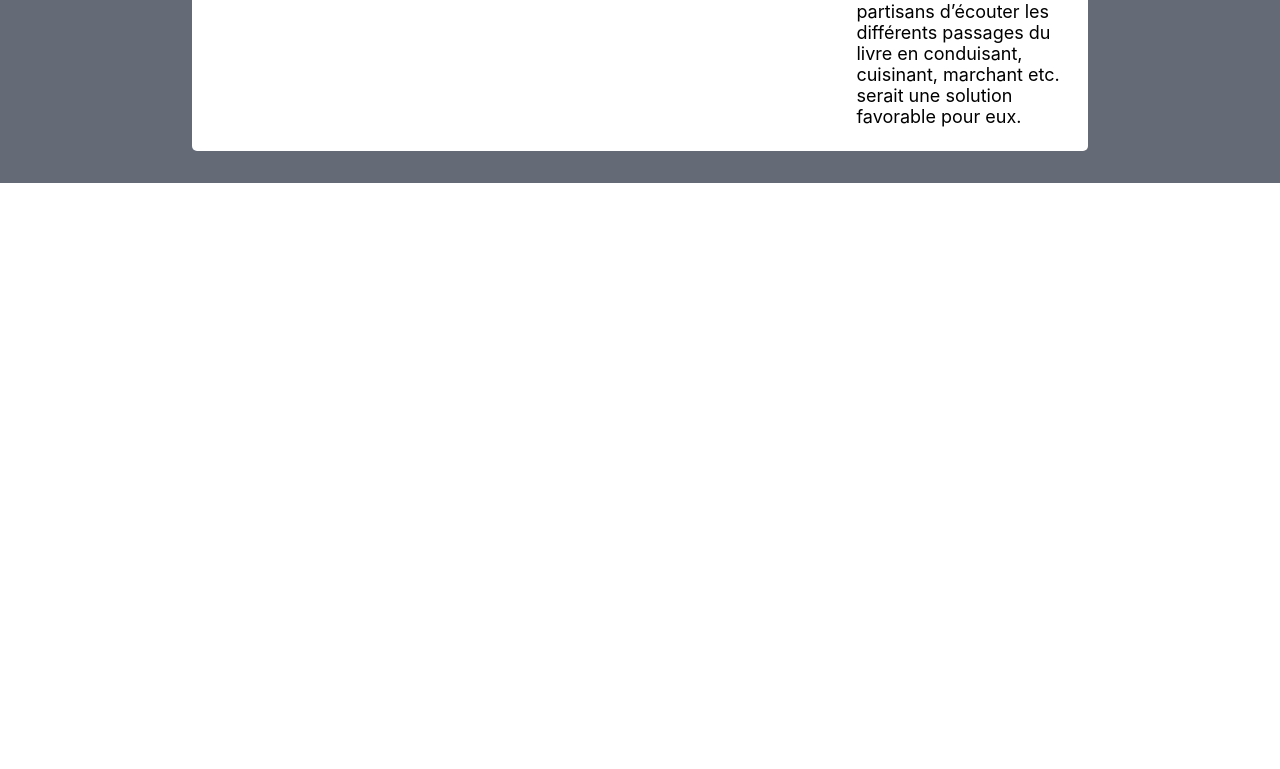
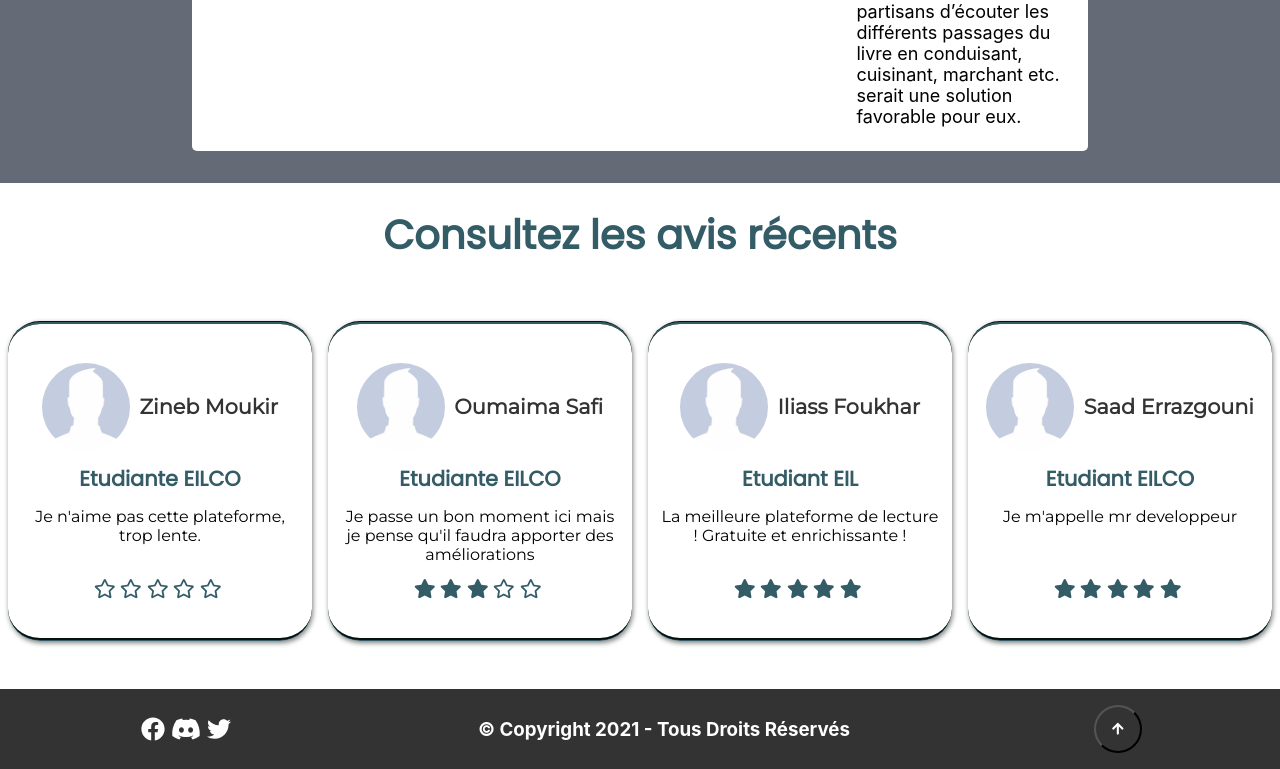
Before and after one commit to Genie-Logiciel-Eilco/front, a React (Create React App) app: page / in a window 1280 px wide. Shown: the part 2242-3011 px from the top of the page. Before the commit the page ends 2425 px from the top, so only its background shows below. Built offline with nearby package versions, Linux system fonts and the light colour scheme.

Commit message:
Homepage static done

```diff
--- a/package.json
+++ b/package.json
@@ -3,9 +3,15 @@
   "version": "0.1.0",
   "private": true,
   "dependencies": {
+    "@fortawesome/fontawesome-svg-core": "^1.2.36",
+    "@fortawesome/free-brands-svg-icons": "^5.15.4",
+    "@fortawesome/free-regular-svg-icons": "^5.15.4",
+    "@fortawesome/free-solid-svg-icons": "^5.15.4",
+    "@fortawesome/react-fontawesome": "^0.1.15",
     "@testing-library/jest-dom": "^5.14.1",
     "@testing-library/react": "^11.2.7",
     "@testing-library/user-event": "^12.8.3",
+    "fontawesome": "^5.6.3",
     "node-sass": "^6.0.1",
     "particles-bg": "^2.5.5",
     "react": "^17.0.2",
--- a/src/Components/CardSecondary/CardSecondary.js
+++ b/src/Components/CardSecondary/CardSecondary.js
@@ -1,9 +1,44 @@
-import React from 'react'
+import React from 'react';
+import './CardSecondary.scss';
+import {FontAwesomeIcon} from '@fortawesome/react-fontawesome';
+import {faStar} from '@fortawesome/free-solid-svg-icons';
+import {faStar as faStarTafi} from '@fortawesome/free-regular-svg-icons';
 
-export default function CardSecondary() {
+export default function CardSecondary({pdp, fullName, status, text, stars}) {
+    const generateStars = (stars) => {
+        if(stars > 5 || stars < 0){
+            return ["An error occured !"];
+        }
+        let output = [];
+
+        for(let i = 0; i < stars; i++){
+            output.push(
+                <FontAwesomeIcon icon={faStar} />
+            );
+        }
+
+        for(let i = stars; i < 5; i++){
+            output.push(
+                <FontAwesomeIcon icon={faStarTafi} />
+            );
+        }
+
+        return output;
+    }
+
     return (
-        <div>
-
+        <div className="card-secondary-wrapper">
+            <div className="card-secondary-header">
+                <img src={pdp} className="card-secondary-pdp" />
+                <h3>{fullName}</h3>
+            </div>
+            <div className="card-secondary-content">
+                <h3 className="card-secondary-status">{status}</h3>
+                <h3 className="card-secondary-text">{text}</h3>
+            </div>
+            <div className="card-secondary-footer">
+                {generateStars(stars)}
+            </div>
         </div>
     )
 }
--- /dev/null
+++ b/src/Components/CardSecondary/CardSecondary.scss
@@ -0,0 +1,78 @@
+@import '../../Styles/_mixins.scss';
+@import '../../Styles/_variables.scss';
+
+$img-size : 5.5rem;
+
+div.card-secondary-wrapper{
+    border : {
+        top : 3px groove $blue;
+        bottom : 3px groove $blue;
+    }
+    border-radius : 2rem;
+    width : 19rem;
+    height : 20rem;
+    padding : 0.7rem;
+    box-shadow : 1px 2px 5px rgba(0,0,0,0.5);
+    display :flex;
+    justify-content: center;
+    align-items: center;
+    flex-direction : column;
+
+    font-family: $font-one;
+    div.card-secondary-header{
+        display : flex;
+        align-items : center;
+        img{
+            height : $img-size;
+            width : $img-size;
+            border-radius : 50%;
+
+        }
+
+        h3{
+            align-self:  center;
+            padding : {
+                left : 0.6rem;
+            };
+            font-weight : 600;
+            font-size: 1.3rem;
+            color : $black;
+        }
+    }
+
+    div.card-secondary-content{
+        display : flex;
+        flex-direction : column;
+        align-items : center;
+        margin-bottom : 1rem;
+        h3.card-secondary-status{
+            color : $blue;
+            font-weight : 600;
+            font-family : $font-two;
+            font-size : 1.3rem;
+            margin : {
+                top : 0.8rem;
+                bottom : 0.8rem;
+            }
+        }
+
+        h3.card-secondary-text{
+            font-size: 1rem;
+            font-weight : 500;
+            color : black;
+            text-align: center;
+            height : 3.5rem;
+        }
+    }
+
+    div.card-secondary-footer{
+
+        svg{
+            color : $blue;
+            font-size : 1.2rem;
+            margin: {
+                right : 0.3rem;
+            }
+        }
+    }
+}
--- /dev/null
+++ b/src/Layout/Footer/Footer.js
@@ -0,0 +1,46 @@
+import React from 'react'
+import { FontAwesomeIcon } from '@fortawesome/react-fontawesome'
+import { faFacebook, faTwitter, faDiscord} from '@fortawesome/free-brands-svg-icons';
+import { faArrowUp } from '@fortawesome/free-solid-svg-icons';
+import './Footer.scss';
+
+export default function Footer() {
+    const social = [
+        {
+            icon : faFacebook,
+            href : 'https://www.facebook.com/'
+        },
+        {
+            icon : faDiscord,
+            href : 'https://www.discord.com/'
+        },
+        {
+            icon : faTwitter,
+            href : 'https://www.twitter.com/'
+        }
+    ]
+
+    const onClickScroll = () => {
+        window.scrollTo(0, 0)
+    }
+    return (
+        <footer className="footer-1">
+            <div className="footer-social-icons">
+                {social.map((s, index) => {
+                    return <a href={s.href}>
+                        <FontAwesomeIcon icon={s.icon} />
+                    </a>
+                })}
+            </div>
+            <div className="footer-copyright">
+                <h3>&copy; Copyright 2021 - Tous Droits Réservés</h3>
+            </div>
+            <div className="footer-scroll">
+                <button className="footer-scroll-btn" onClick={onClickScroll}>
+                    <FontAwesomeIcon icon={faArrowUp} />
+                </button>
+
+            </div>
+        </footer>
+    )
+}
--- /dev/null
+++ b/src/Layout/Footer/Footer.scss
@@ -0,0 +1,47 @@
+@import '../../Styles/_mixins.scss';
+@import '../../Styles/_variables.scss';
+
+footer.footer-1{
+    background-color : $black;
+    display:flex;
+    justify-content: space-around;
+    align-items: center;
+    padding:1rem;
+    margin-top: 3rem;
+    div.footer-copyright{
+        text-align: center;
+        color:white;
+    }
+
+    div.footer-social-icons{
+        text-align: center;
+        display:flex;
+        justify-content: space-around;
+        width : 6rem;
+        a{
+            color:white;
+            transition: color 0.2s;
+
+            svg{
+                font-size: 1.5rem;
+            }
+            &:hover{
+                color : rgb(0, 132, 255);
+            }
+        }
+
+    }
+
+    div.footer-scroll{
+        button.footer-scroll-btn{
+            border-radius: 50%;
+            height:3rem;
+            width:3rem;
+            background-color: $black;
+            svg{
+                color:white;
+            }
+        }
+
+    }
+}
--- a/src/Pages/Homepage/Homepage.js
+++ b/src/Pages/Homepage/Homepage.js
@@ -1,5 +1,6 @@
 import React,{useState, useEffect} from 'react';
 import Navbar from '../../Layout/Navbar/Navbar';
+
 // Hero Images
 import hero from '../../Assets/hero-three.jpg';
 import heroTwo from '../../Assets/hero-one.jpg';
@@ -14,6 +15,12 @@ import CardImage from '../../Components/Card/CardImage';
 
 // About
 import AboutImg from '../../Assets/about.jpg';
+import CardSecondary from '../../Components/CardSecondary/CardSecondary';
+
+
+// Feedback
+import user from '../../Assets/user.jpg';
+import Footer from '../../Layout/Footer/Footer';
 
 export default function Homepage() {
 
@@ -32,6 +39,52 @@ export default function Homepage() {
         image : howThree,
         text : "Amusez-vous soit en lisant par vous-même ou en utilisant la version audible !"
     }]
+
+    const feedBackArr = [
+        {
+            pdp : user,
+            fullName: "Zineb Moukir",
+            text : "Je n'aime pas cette plateforme, trop lente.",
+            status : "Etudiante EILCO",
+            stars : 0
+        },
+        {
+            pdp : user,
+            fullName : "Oumaima Safi",
+            text : "Je passe un bon moment ici mais je pense qu'il faudra apporter des améliorations",
+            status : "Etudiante EILCO",
+            stars : 3
+        },
+        {
+            pdp : user,
+            fullName : "Iliass Foukhar",
+            text : "La meilleure plateforme de lecture ! Gratuite et enrichissante !",
+            status : "Etudiant EIL",
+            stars : 5
+        },
+        {
+            pdp : user,
+            fullName : "Saad Errazgouni",
+            text : "Je m'appelle mr developpeur",
+            status : "Etudiant EILCO",
+            stars : 5
+        }
+    ]
+
+    const generateFeedBack = () => {
+        let output = feedBackArr.map((feedback, index) => {
+            return  <CardSecondary
+                        text={feedback.text}
+                        pdp={feedback.pdp}
+                        fullName={feedback.fullName}
+                        stars={feedback.stars}
+                        status={feedback.status}
+                        key={index}
+                    />
+        });
+
+        return output;
+    }
 
     return (
         <>
@@ -87,8 +140,17 @@ export default function Homepage() {
 
 
             <div className="feedback" id="feedback">
+                <div className="section-header">
+                    <h1>Consultez les avis récents</h1>
+                </div>
 
+                <div className="cards-wrapper">
+                    {generateFeedBack()}
+
+                </div>
             </div>
+
+            <Footer />
         </>
     )
 }
--- a/src/Pages/Homepage/Homepage.scss
+++ b/src/Pages/Homepage/Homepage.scss
@@ -119,3 +119,10 @@ div.about-us{
         }
     }
 }
+
+div.feedback{
+    div.cards-wrapper{
+        display : flex;
+        justify-content: space-around;
+    }
+}
--- a/src/Styles/_mixins.scss
+++ b/src/Styles/_mixins.scss
@@ -19,5 +19,10 @@
 @mixin reset-link{
     text-decoration : none;
     color : white;
+}
 
+@mixin big-text-blue{
+    font-size : 35px;
+    color : blue;
+    text-align : center;
 }
--- a/src/Styles/_variables.scss
+++ b/src/Styles/_variables.scss
@@ -3,8 +3,6 @@
 @import url('https://fonts.googleapis.com/css2?family=Poppins&display=swap');
 $font-one: 'Montserrat', sans-serif;
 $font-two : 'Poppins', sans-serif;
-
-
 
 // Colors
 $blue: #335c67;
```
Also changed, not shown: src/Assets/user.jpg (added), 1 other file (tests, documents, lock files or other folders).
